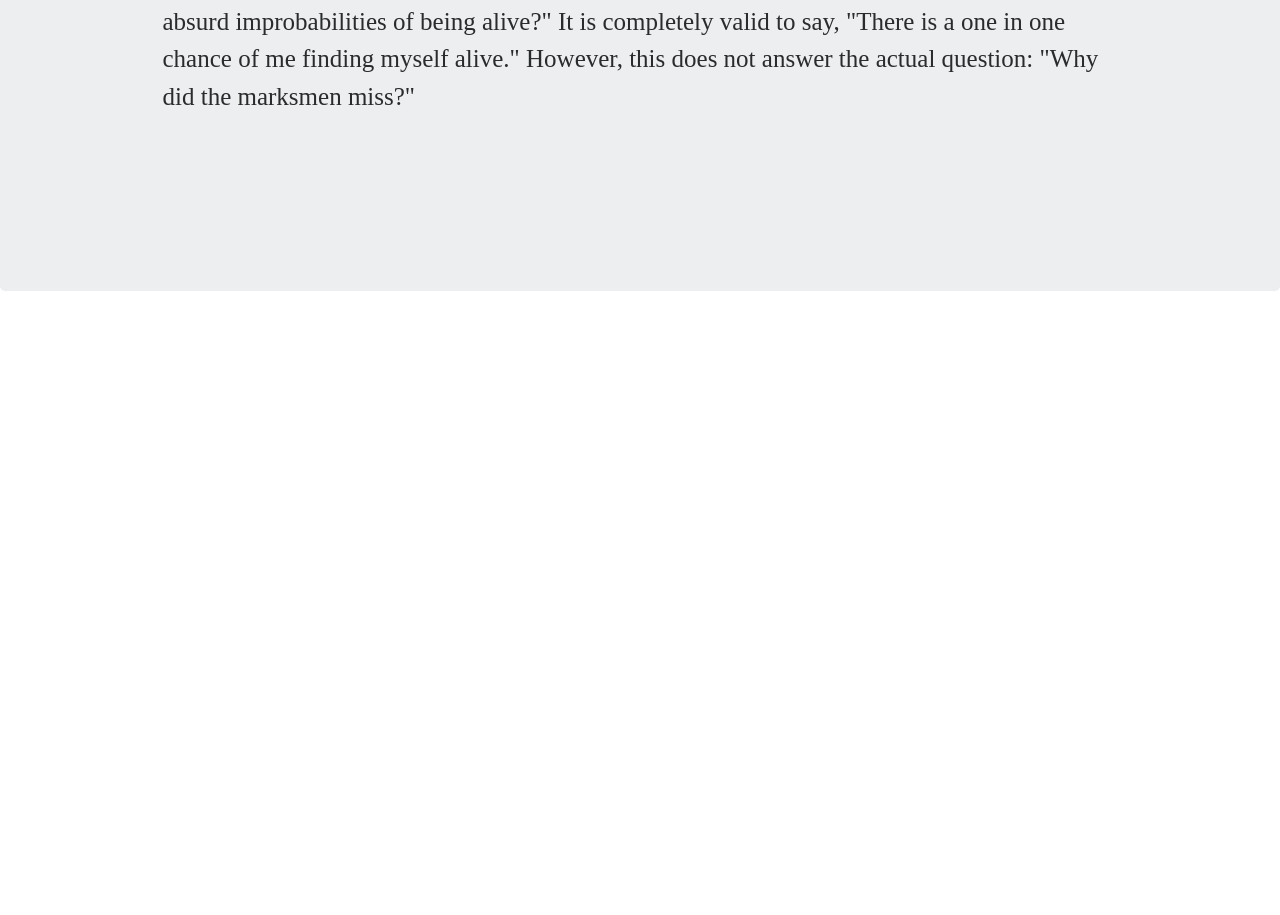
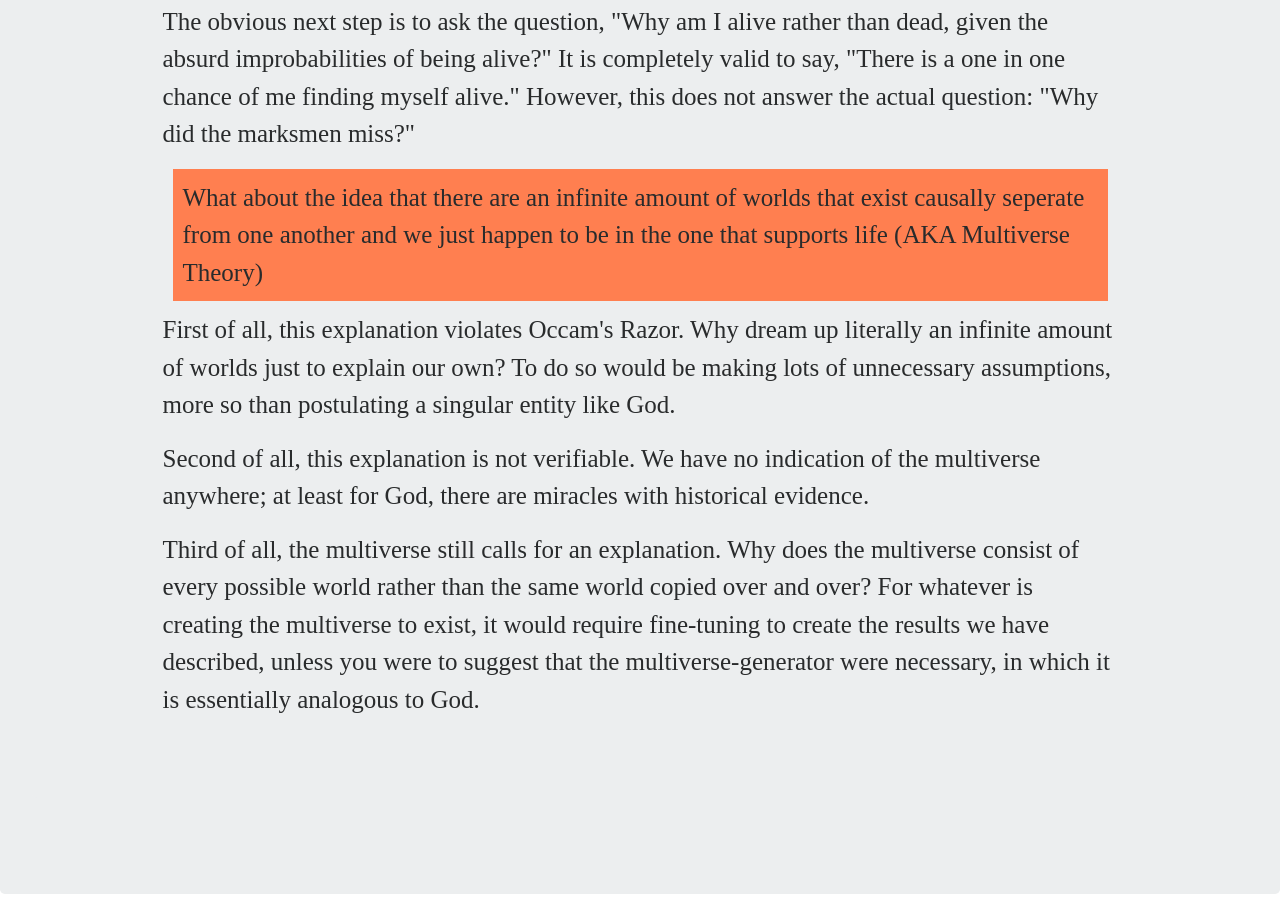
Before and after one commit to apologetic/apologetic.github.io, a plain HTML site: page teleological.html in a window 1280 px wide. Shown: the part 2804-3719 px from the top of the page. Before the commit the page ends 3127 px from the top, so only its background shows below. Drawn offline with nearby package versions, Linux system fonts and the light colour scheme; a web font is replaced by a local one.

Commit message:
Commit 5

```diff
--- a/teleological.html
+++ b/teleological.html
@@ -118,7 +118,8 @@
             </p>
 
             <p>
-              Conclusion: Therefore, there exists a cosmic designer.
+              Conclusion: Therefore, there a cosmic designer is the most plausible explanation
+              for the fine-tuned nature of the universe.
             </p>
 
             <p class = "ptitle">
@@ -223,6 +224,47 @@
 
             </p>
 
+            <div class = "quote">
+
+              <p>
+
+                What about the idea that there are an infinite amount of worlds
+                that exist causally seperate from one another and we just happen
+                to be in the one that supports life (AKA Multiverse Theory)
+
+              </p>
+
+            </div>
+
+            <p>
+
+              First of all, this explanation violates Occam's Razor. Why dream
+              up literally an infinite amount of worlds just to explain our own?
+              To do so would be making lots of unnecessary assumptions, more so
+              than postulating a singular entity like God.
+
+            </p>
+
+            <p>
+
+              Second of all, this explanation is not verifiable. We have no indication
+              of the multiverse anywhere; at least for God, there are miracles
+              with historical evidence.
+
+            </p>
+
+            <p>
+
+              Third of all, the multiverse still calls for an explanation. Why does
+              the multiverse consist of every possible world rather than the same
+              world copied over and over? For whatever is creating the multiverse
+              to exist, it would require fine-tuning to create the results we
+              have described, unless you were to suggest that the multiverse-generator
+              were necessary, in which it is essentially analogous to God.
+
+            </p>
+
+
           </div>
         </div>
       </section>
```
